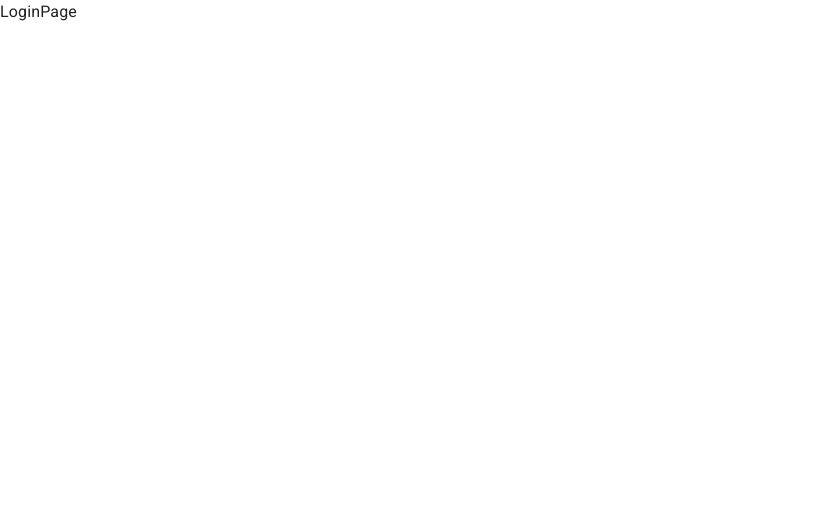
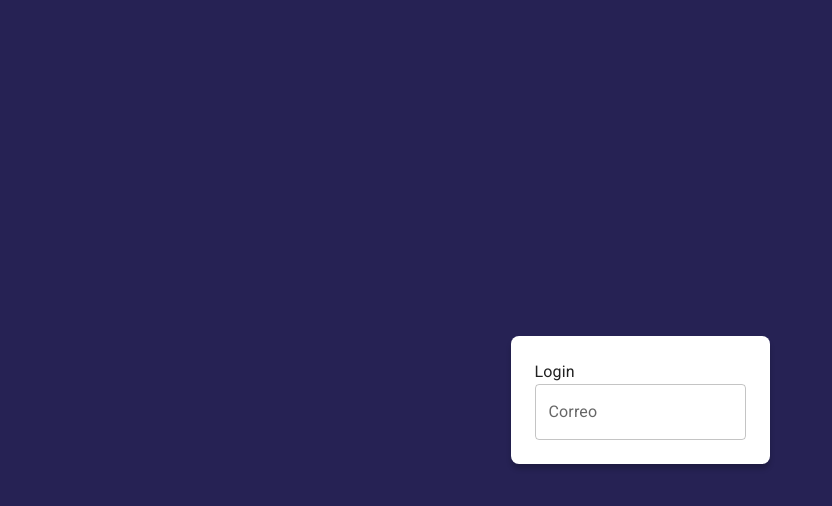
Before and after one commit to MatuqE/JournalApp, a React (Vite) app: page /auth/login in a window 1280 px wide. Shown: the top 506 px of the page, without its empty margins (0-832 px from the left). Built offline with nearby package versions, Linux system fonts and the light colour scheme.

Commit message:
agregado de estilo login

```diff
--- a/src/auth/pages/LoginPage.jsx
+++ b/src/auth/pages/LoginPage.jsx
@@ -1,7 +1,36 @@
+import { Grid, Grid2, TextField, Typography } from '@mui/material'
 import React from 'react'
 
 export const LoginPage = () => {
   return (
-    <div>LoginPage</div>
+    <Grid
+      container spacing={0}
+      direction=' column '
+      alignItems=' center '
+      justifyContent='center'
+      sx={{ minHeight: '100vh', backgroundColor: 'primary.main', padding: 4}}
+    >
+
+      <Grid item
+        className='box-shadow'
+        xs={ 3 }
+        sx={{ backgroundColor: 'white', padding: 3, borderRadius: 2 }}
+      >
+        <Typography variant=' h5 ' sx={{ mb: 1}}>
+          Login
+        </Typography>
+        <form>
+          <Grid2 container>
+            <Grid2 item>
+              <TextField
+              label='Correo'
+              type='email'
+              placeholder='Correo'/>
+            </Grid2>
+          </Grid2>
+        </form>
+
+        </Grid>
+    </Grid>
   )
 }
--- a/src/styless.css
+++ b/src/styless.css
@@ -0,0 +1,5 @@
+
+
+.box-shadow{
+    box-shadow: 0px 5px 5px rgba(0, 0, 0, 0.2)
+}
```
Also changed, not shown: src/theme/purpleTheme.js (+0 -9 lines).
